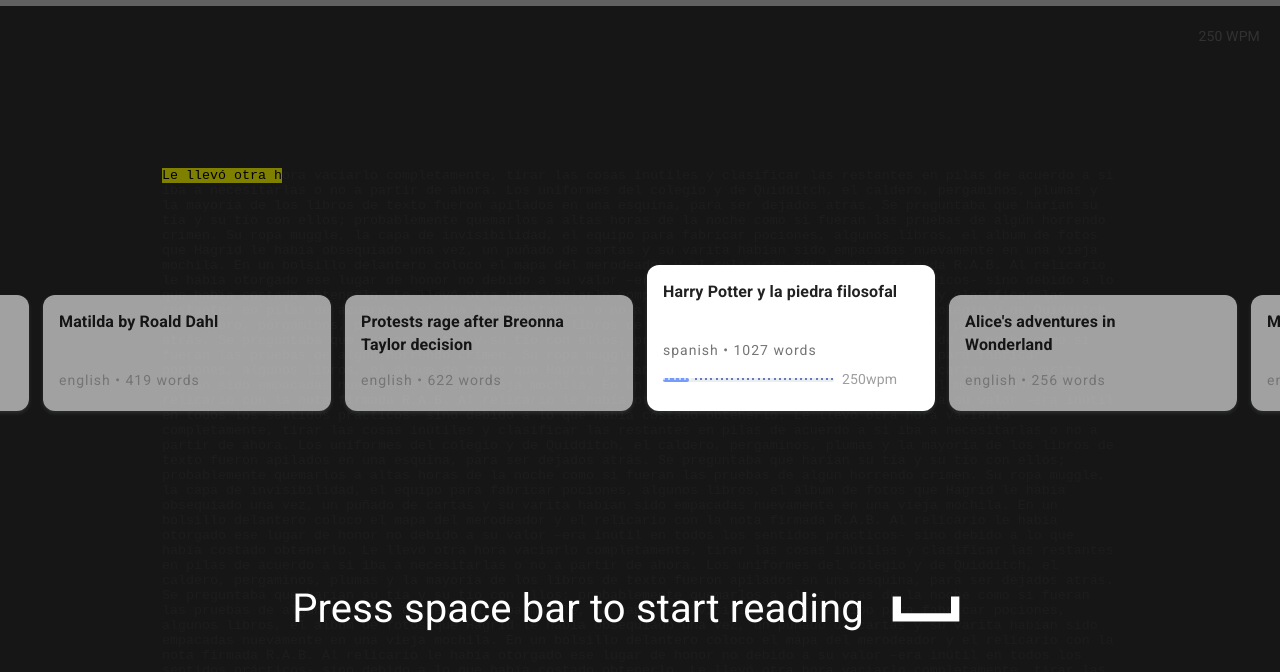
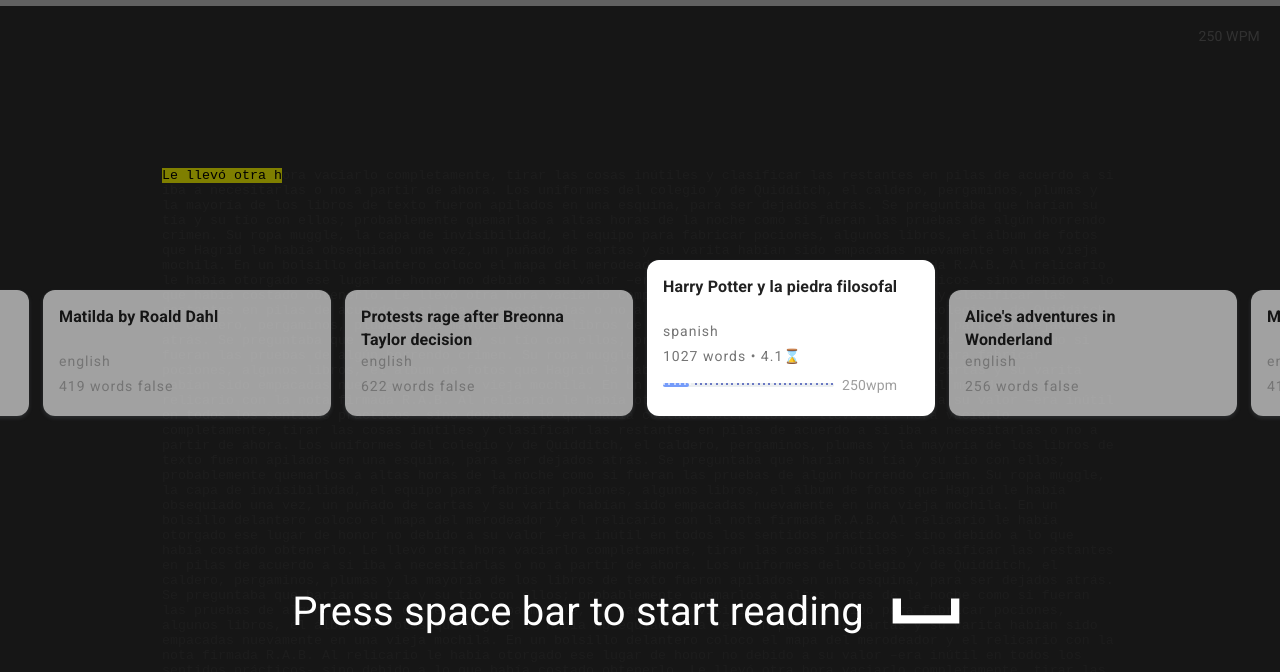
Before and after one commit to guceda/dyre, a React (Create React App) app: page / in a window 1280 px wide. Shown: the top 672 px of the page. Built offline with nearby package versions, Linux system fonts and the light colour scheme.

Commit message:
at time to read

```diff
--- a/src/components/Card.jsx
+++ b/src/components/Card.jsx
@@ -35,6 +35,7 @@
       color: palette.grey[600],
       letterSpacing: '1px',
       marginBottom: 4,
+      marginTop: 0,
     },
     value: {
       marginLeft: 8,
@@ -46,7 +47,7 @@
 
 const useSliderStyles = makeStyles(() => ({
   root: {
-    cursor:'ew-resize',
+    cursor: 'ew-resize',
     height: 4,
   },
   rail: {
@@ -72,8 +73,10 @@
     <Card onClick={onClick} className={cx(styles.card)} elevation={0}>
       <Box>
         <h3 className={styles.heading}>{title}</h3>
-        <p className={styles.subheader}>{`${lang} • ${words} words`}</p>
-
+        <p className={styles.subheader}>{lang}</p>
+        <p className={styles.subheader}>
+          {`${words} words ${selected && `• ${(words / speed).toFixed(1)}⌛`}`}
+        </p>
         {selected && <Box display={'flex'} alignItems={'center'}>
           <Slider
             classes={sliderStyles}
```
